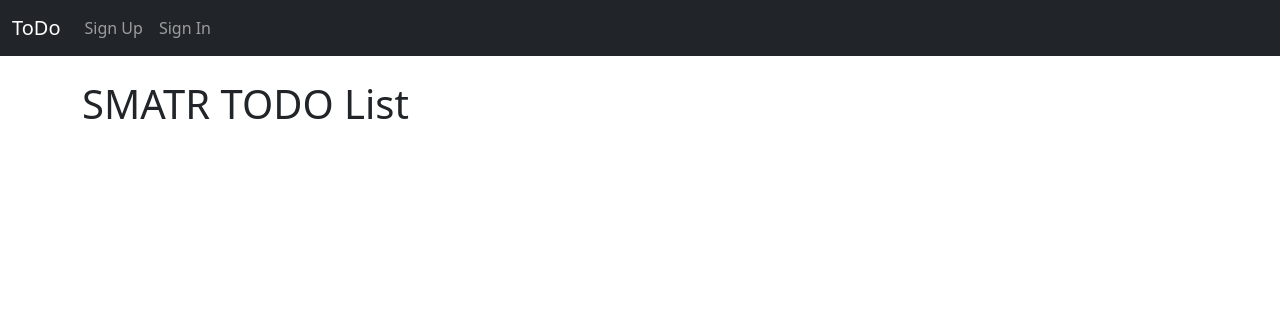
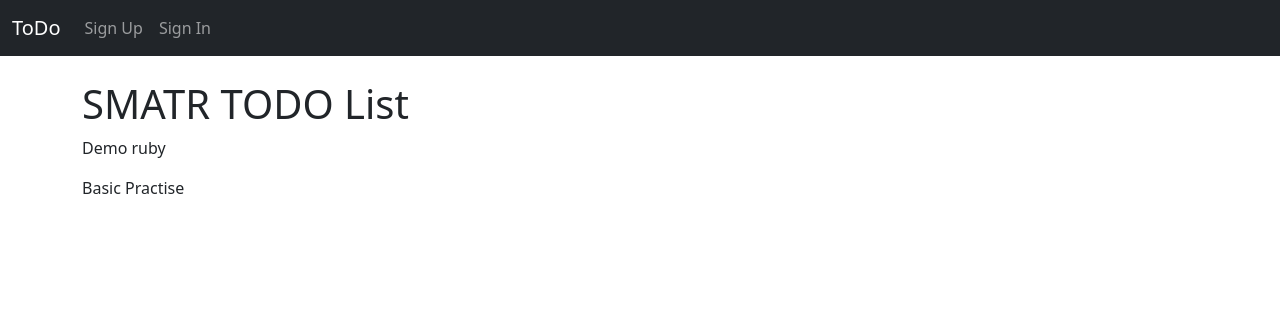
Before and after one commit to noobsmatr619/rbyTodo, a Rails app: page /home/index in a window 1280 px wide. Shown: the top 316 px of the page. Run offline with Rails 7, Linux system fonts and the light colour scheme; style sheets or scripts are compiled from the project's sources.

Commit message:
Update index.html.erb

```diff
--- a/app/views/home/index.html.erb
+++ b/app/views/home/index.html.erb
@@ -1,2 +1,4 @@
 
 <h1>SMATR TODO List</h1>
+<p>Demo ruby </p>
+<p>Basic Practise </p>
```
